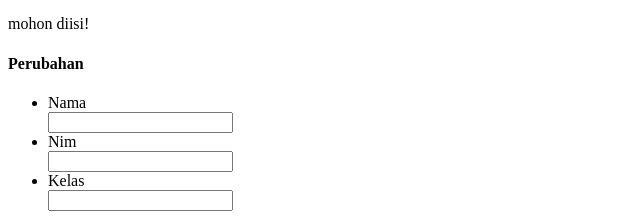
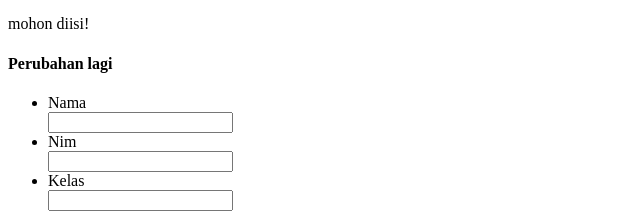
Before and after one commit to zakikurniawan27/latihan-binar, a plain HTML site: page main.html in a window 1280 px wide. Shown: the part 203-420 px from the top of the page, 0-640 px from the left. Drawn offline with Linux system fonts and the light colour scheme.

```diff
--- a/main.html
+++ b/main.html
@@ -12,7 +12,7 @@
     <h2>Hello World</h2>
     <h3>Form Pengisian Data</h3>
     <p>mohon diisi!</p>
-    <h4>Perubahan</h4>
+    <h4>Perubahan lagi</h4>
     <form>
         <ul>
             <li>Nama</li>
```
